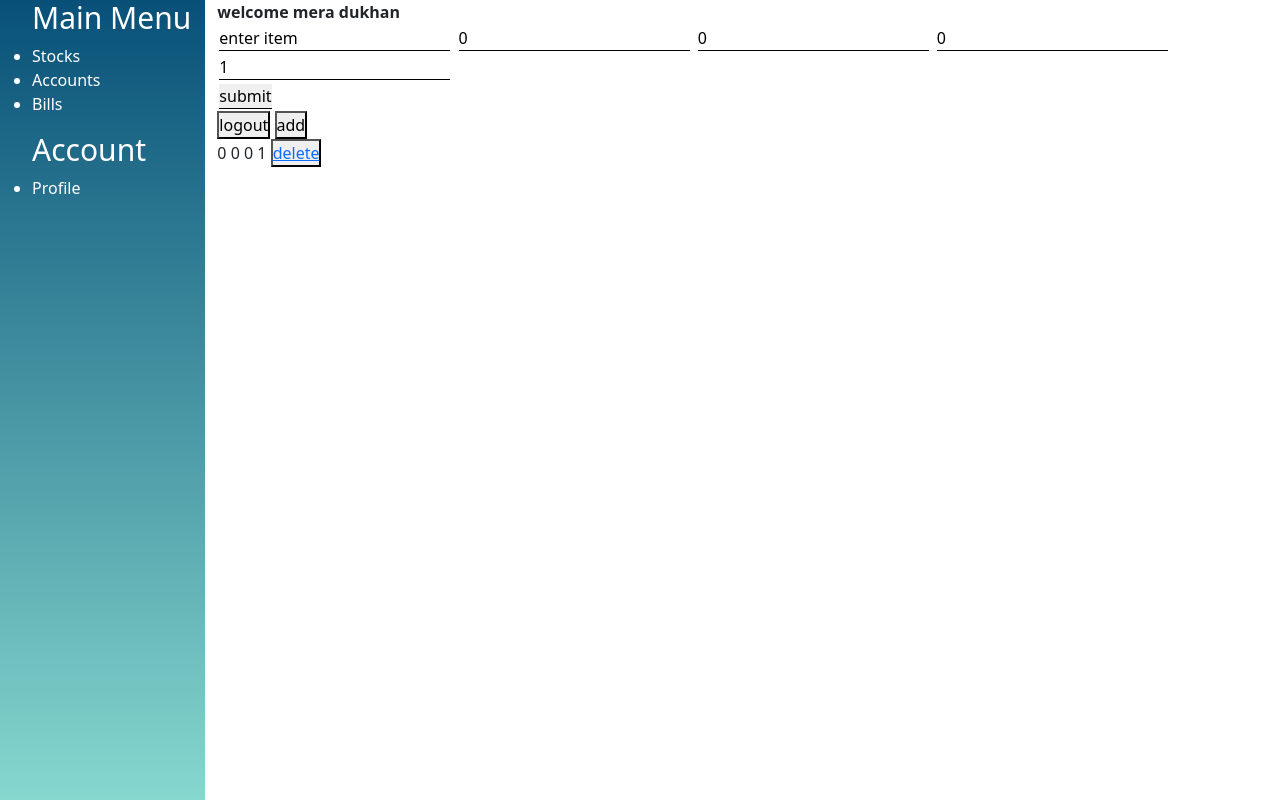
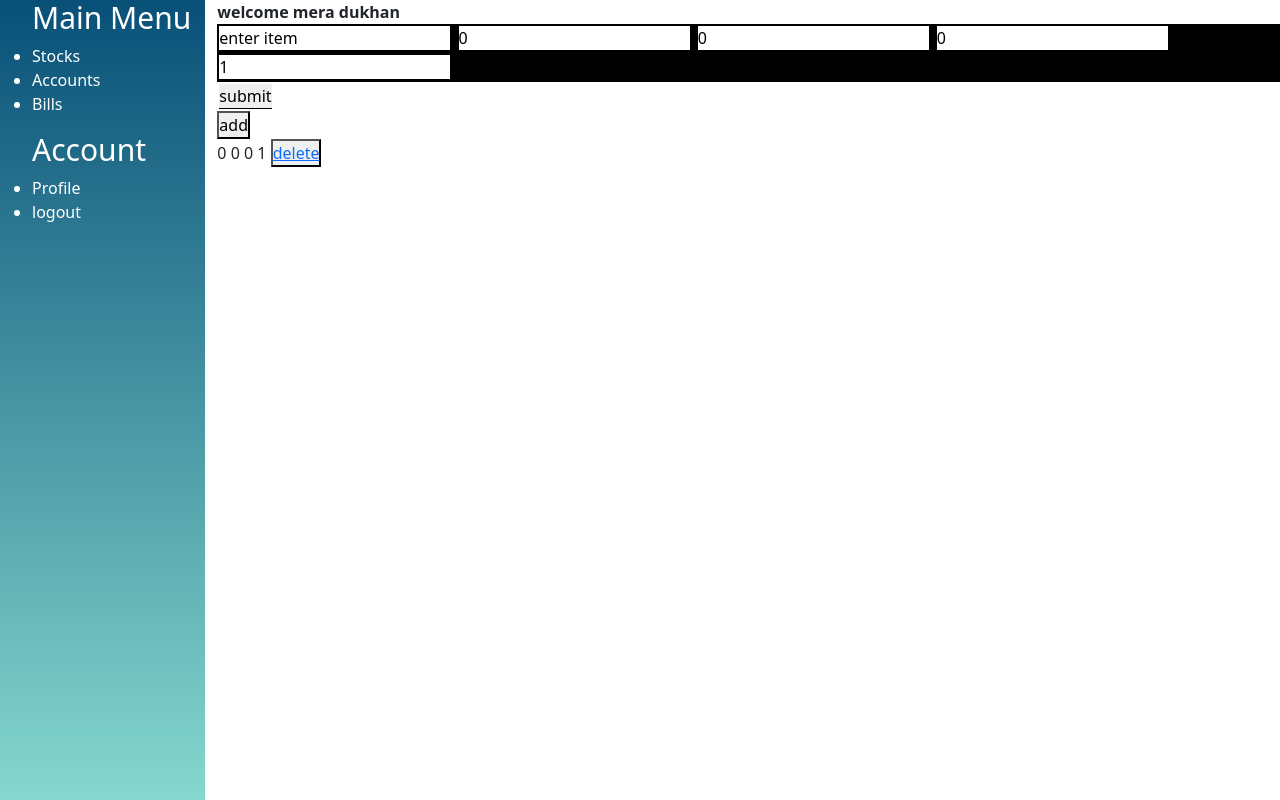
Before and after one commit to Gourav5015/getUrBill, a Django app: page /dashboard/ in a window 1280 px wide. Run offline with Django 3.2, Linux system fonts and the light colour scheme; a user stored in the database is signed in; data comes from the database, SQL or seed files in the repository; both versions use the stored data as it was after the commit.

Commit message:
dashboard.css

```diff
--- /dev/null
+++ b/management/GetUrBill/static/dashboard.css
@@ -0,0 +1,4 @@
+.form-group{
+    color: #fff;
+    background-color: black;
+}
--- a/management/GetUrBill/static/sidebar.css
+++ b/management/GetUrBill/static/sidebar.css
@@ -23,3 +23,8 @@
     text-decoration: none;
     color: white;
 }
+.logout{
+    background: transparent;
+    border: none;
+    color: white;
+}
--- a/management/templates/dashboard.html
+++ b/management/templates/dashboard.html
@@ -14,7 +14,6 @@
 </div>
     <input type="submit" value="submit">
 </form>
-    <button class="logout" onclick="logout()">logout</button>
     <button class="add" id="add">add</button>
 
     {% if i %}
--- a/management/templates/sidebar.html
+++ b/management/templates/sidebar.html
@@ -8,6 +8,7 @@
     <title> dashboard</title>
     <link href="https://cdn.jsdelivr.net/npm/bootstrap@5.1.0/dist/css/bootstrap.min.css" rel="stylesheet" integrity="sha384-KyZXEAg3QhqLMpG8r+8fhAXLRk2vvoC2f3B09zVXn8CA5QIVfZOJ3BCsw2P0p/We" crossorigin="anonymous">
     <link rel="stylesheet" href="{% static 'sidebar.css' %}">
+    <link rel="stylesheet" href="{% static 'dashboard.css' %}">
 </head>
 <body>
     <section class="main">
@@ -23,6 +24,7 @@
 <ul class="Account">
     <h1>Account</h1>
     <li><a href="#">Profile</a></li>
+    <li><button class="logout" onclick="logout()">logout</button></li>
 </ul>
 
 </div>
```
Also changed, not shown: management/GetUrBill/static/style.css (+13 -1 lines), management/templates/index.html (+8 -3 lines), management/db.sqlite3.
